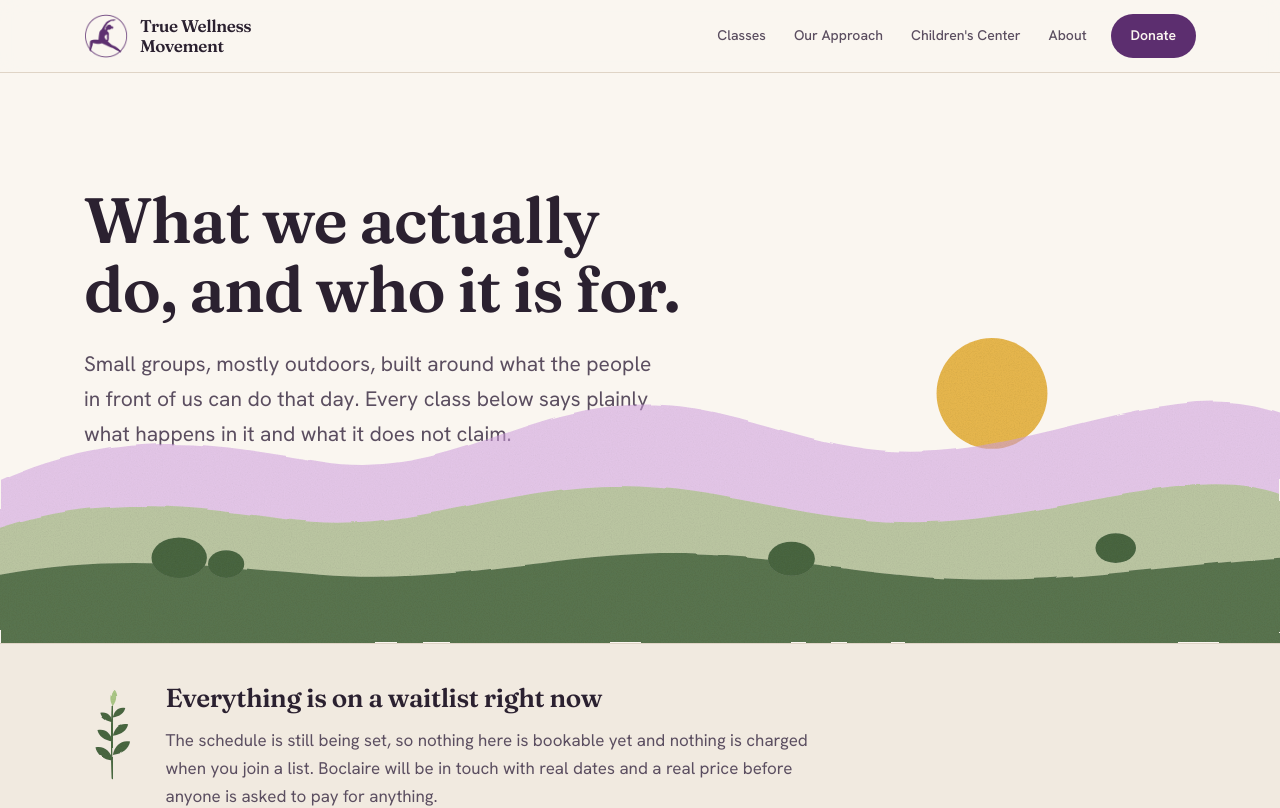
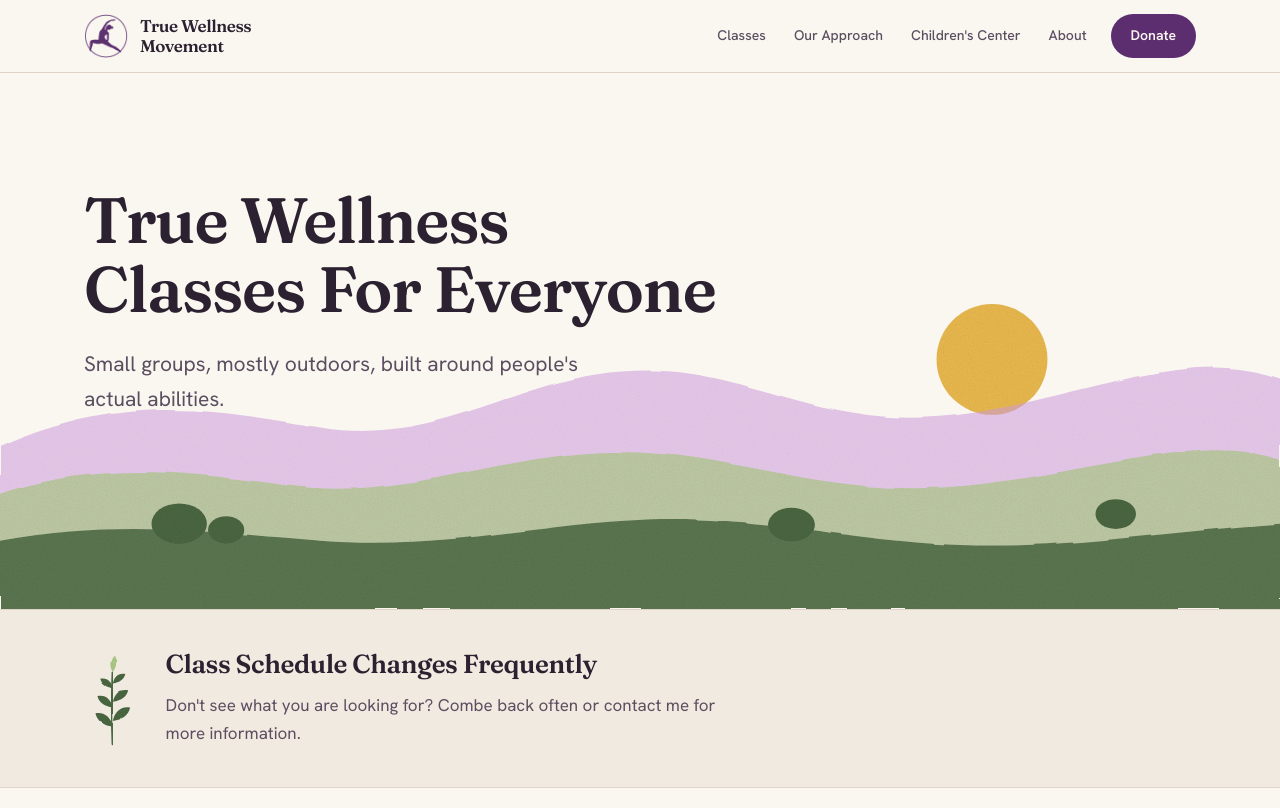
Before and after one commit to ndxtraders/True-Wellness, a Next.js app: page /classes in a window 1280 px wide. Shown: the top 808 px of the page. Built offline with nearby package versions, Linux system fonts and the light colour scheme.

Commit message:
Revise class details and schedule messaging
Updated class descriptions and schedule information for clarity.

```diff
--- a/src/app/classes/page.tsx
+++ b/src/app/classes/page.tsx
@@ -153,11 +153,10 @@ export default function ClassesPage() {
         <div className="mx-auto max-w-6xl px-5 pt-(--spacing-section) pb-12">
           <div className="max-w-2xl">
             <h1 className="text-display text-ink">
-              What we actually do, and who it is for.
+              True Wellness Classes For Everyone
             </h1>
             <p className="mt-6 max-w-xl text-body-lg text-ink-muted">
-              Small groups, mostly outdoors, built around what the people in front of us can do that
-              day. Every class below says plainly what happens in it and what it does not claim.
+              Small groups, mostly outdoors, built around people's actual abilities.
             </p>
           </div>
         </div>
@@ -170,11 +169,9 @@ export default function ClassesPage() {
         <div className="mx-auto flex max-w-6xl items-start gap-6 px-5 py-10">
           <Sprig className="hidden h-24 w-auto shrink-0 sm:block" />
           <div className="max-w-2xl">
-            <h2 className="text-h4 font-semibold text-ink">Everything is on a waitlist right now</h2>
+            <h2 className="text-h4 font-semibold text-ink">Class Schedule Changes Frequently</h2>
             <p className="mt-3 text-ink-muted">
-              The schedule is still being set, so nothing here is bookable yet and nothing is
-              charged when you join a list. Boclaire will be in touch with real dates and a real
-              price before anyone is asked to pay for anything.
+              Don't see what you are looking for? Combe back often or contact me for more information.
             </p>
           </div>
         </div>
```
